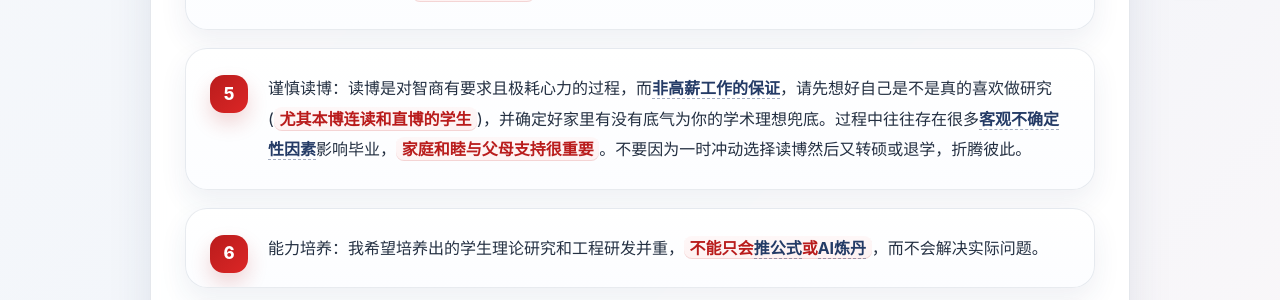
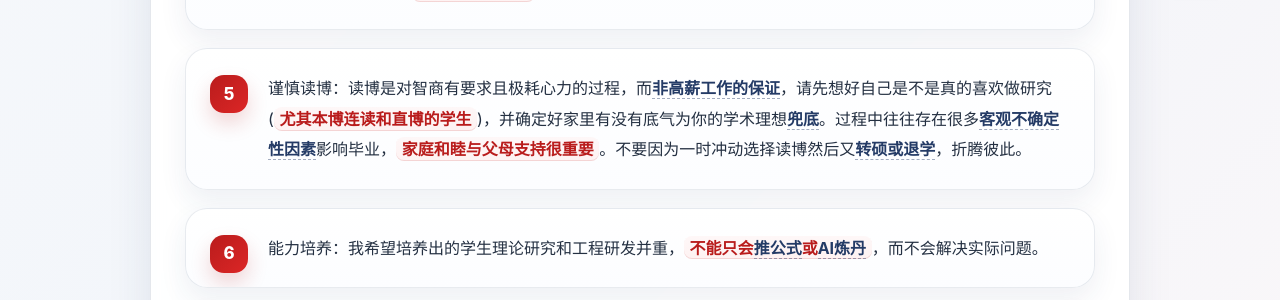
Before and after one commit to fangvv/Homepage, a Jekyll site: the page faq2.html, which Jekyll copies as it is, in a window 1280 px wide. Shown: the part 913-1213 px from the top of the page. Built offline with Jekyll 4.4.1, drawn with Linux system fonts in a browser that asks for light colours; comment, search, counter and statistics services are not loaded; some of the changed lines change nothing that is shown.

Commit message:
update faq2

```diff
--- a/faq2.html
+++ b/faq2.html
@@ -527,7 +527,7 @@ PyTorch Mobile, 移动端深度学习,
                 <li>身心健康：学术界高度内卷，科研压力大，<strong>精神内耗严重、个性偏激、玻璃心、焦虑、抑郁等心理疾病</strong>和中国传统意义上的<a href="https://www.zhihu.com/question/596191290" target="_blank">严师出高徒</a>是相悖的，极易引发<strong>灾难性的<a href="https://www.sciscanpub.com/uploads/2025/04/16/0e6be8681630d9e1939409ade49b73b6.pdf" target="_blank">后果</a></strong>。如你有此类困扰且常复发，非常不建议来我组。</li>
                 <li>招生目的：学校<a href="https://www.bjtu.edu.cn/xxxtrmzn/162744.htm" target="_blank">规定</a>全日制招生指标基于项目额度换算，有代价。招生<strong>绝非做慈善，任由学生躺平、混学位或整日琢磨去实习(仅研二7、8俩月可)、找工作</strong>，而是师生合力完成科研项目，达到<a href="https://www.zhihu.com/question/1993742963784848897/answer/1993748322066920997" target="_blank">导师考核指标</a>和<a href="https://www.bjtu.edu.cn/xxgkw/xxgk_xxgkml/xwxk/syxwjbyq/6a881d506ec04ccabcc0dadb3a468943.htm" target="_blank">学生培养要求</a>。</li>
                 <li>热爱专业：希望你是因热爱而选择计算机专业，而不仅仅将成功上研或延迟就业作为目标，<strong>没有兴趣和自驱力做不好研究</strong>，混日子混学位最终师生都<a href="https://www.zhihu.com/question/429059603" target="_blank">受罪</a>。此外，学院规定<strong>推免生要过机试</strong>，如不会算法编程，几乎进不来。如果你不愿动脑而是<strong>极度依赖大模型</strong>来完成课程作业和研究任务，或就想靠发OA期刊论文混个毕业，勿来。</li>
-                <li>谨慎读博：读博是对智商有要求且极耗心力的过程，而<a href="https://www.zhihu.com/question/663192558" target="_blank">非高薪工作的保证</a>，请先想好自己是不是真的喜欢做研究(<strong>尤其本博连读和直博的学生</strong>)，并确定好家里有没有底气为你的学术理想兜底。过程中往往存在很多<a href="https://www.zhihu.com/question/59323074" target="_blank">客观不确定性因素</a>影响毕业，<strong>家庭和睦与父母支持很重要</strong>。不要因为一时冲动选择读博然后又转硕或退学，折腾彼此。</li>
+                <li>谨慎读博：读博是对智商有要求且极耗心力的过程，而<a href="https://www.zhihu.com/question/663192558" target="_blank">非高薪工作的保证</a>，请先想好自己是不是真的喜欢做研究(<strong>尤其本博连读和直博的学生</strong>)，并确定好家里有没有底气为你的学术理想<a href="https://zhuanlan.zhihu.com/p/564683753" target="_blank">兜底</a>。过程中往往存在很多<a href="https://www.zhihu.com/question/59323074" target="_blank">客观不确定性因素</a>影响毕业，<strong>家庭和睦与父母支持很重要</strong>。不要因为一时冲动选择读博然后又<a href="https://www.zhihu.com/question/1908850827797463958" target="_blank">转硕或退学</a>，折腾彼此。</li>
                 <li>能力培养：我希望培养出的学生理论研究和工程研发并重，<strong>不能只会<a href="https://www.zhihu.com/question/430862162" target="_blank">推公式</a>或<a href="https://www.zhihu.com/question/537342945" target=blank>AI炼丹</a></strong>，而不会解决实际问题。</li>
                 <li>特别说明：我是一名普通教师和导师，没有<a href="https://www.zhihu.com/question/305278806/answer/3124779165" target="_blank">科研帽子</a>，也不在社交网络(如小红📚)上打造人设、营销自己，低调做人，但<strong>学生都是我自己指导，为每名学生提供工位等必要条件，成果和毕业去向在主页上实名公开，不讲虚话</strong>，做好导师分内之事。我的团队人不多，人尽其用，不养闲人，希望招到彼此match的学生一起合作，快乐科研。</li>
             </ol>
```
